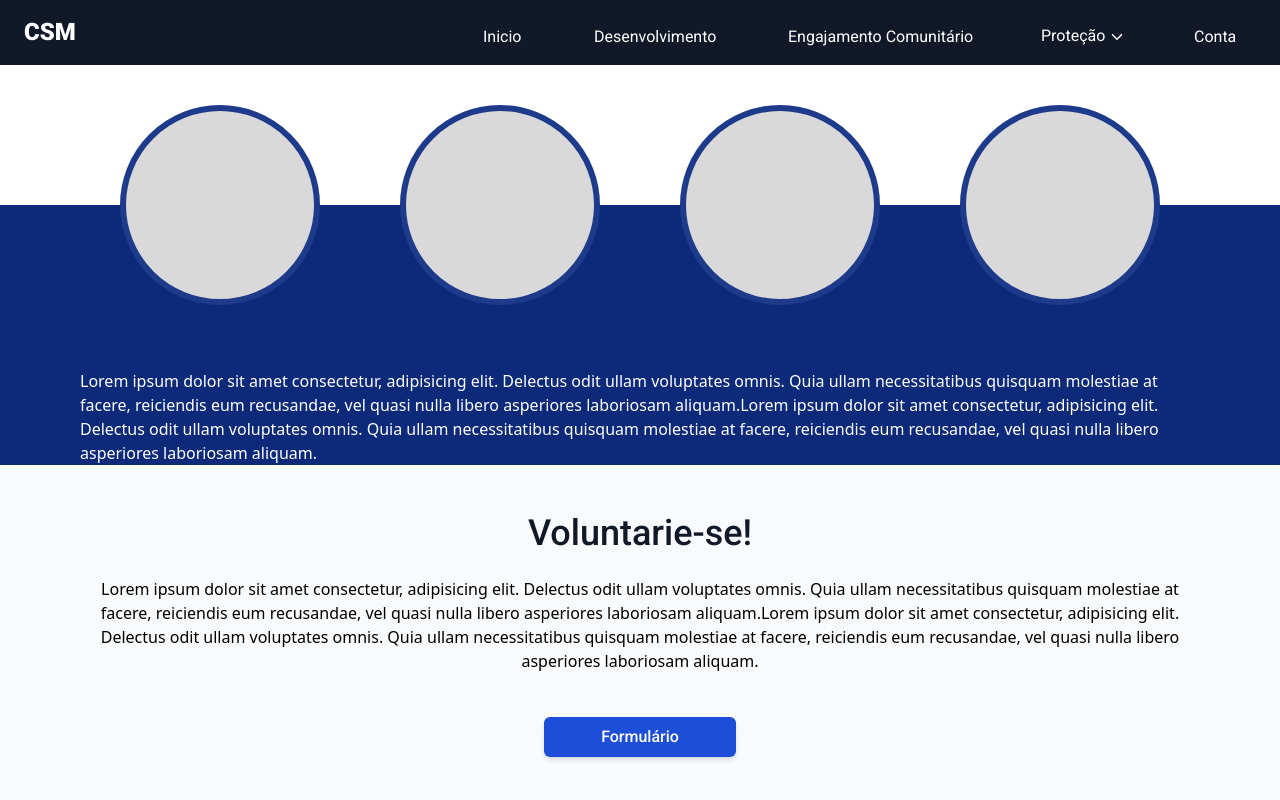
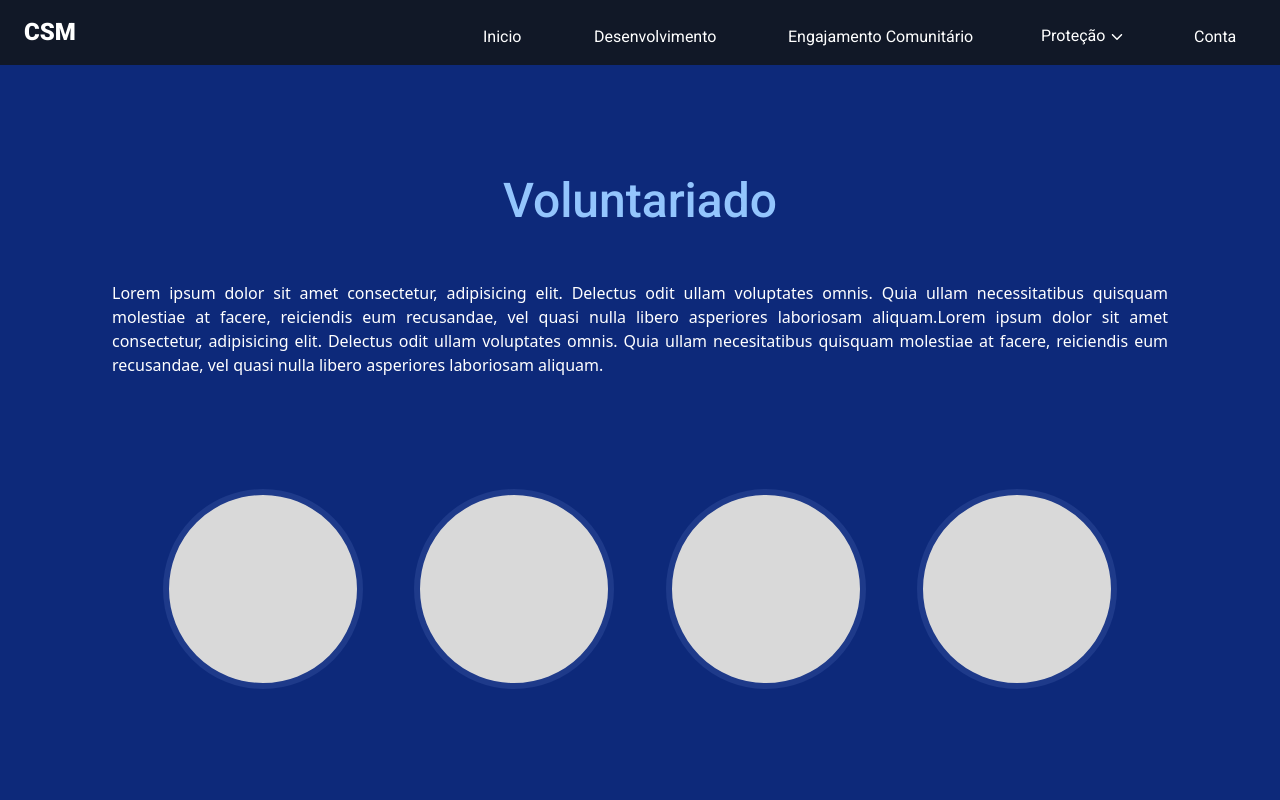
Before and after one commit to Awi-24/CSM_Front-End, a React (Vite) app in the folder front/: page /engajamento in a window 1280 px wide. Shown: the top 800 px of the page. Built offline with nearby package versions, Linux system fonts and the light colour scheme.

Commit message:
Desenvolvimento Engajamento #2

```diff
--- a/front/src/pages/engajamento/Engajamento.tsx
+++ b/front/src/pages/engajamento/Engajamento.tsx
@@ -3,7 +3,21 @@ import BoxCard from "../../components/CardBox";
 function Engajamento() {
   return (
     <div className="  bg-landing w-full ">
-      <div className=" p-10 h-full w-full bg-abrupt-gradient2">
+      <div className=" p-28 h-full w-full bg-abrupt-gradient2">
+        <h1 className="pb-14 font-roboto font-medium text-blue-300 text-4xl md:text-5xl md:text-center">
+          Voluntariado
+        </h1>
+
+        <div className=" font-robot font-medium text-justify pb-28  text-white">
+          {" "}
+          Lorem ipsum dolor sit amet consectetur, adipisicing elit. Delectus
+          odit ullam voluptates omnis. Quia ullam necessitatibus quisquam
+          molestiae at facere, reiciendis eum recusandae, vel quasi nulla libero
+          asperiores laboriosam aliquam.Lorem ipsum dolor sit amet consectetur,
+          adipisicing elit. Delectus odit ullam voluptates omnis. Quia ullam
+          necesitatibus quisquam molestiae at facere, reiciendis eum recusandae,
+          vel quasi nulla libero asperiores laboriosam aliquam.
+        </div>
 
         <div className="  flex flex-row justify-evenly ">
           <div className=" w-[200px] h-[200px] top-[-6px] left-[-6px] bg-[#d9d9d9] rounded-[200px] border-[6px] border-solid border-blue-900" />
@@ -11,10 +25,25 @@ function Engajamento() {
           <div className=" w-[200px] h-[200px] top-[-6px] left-[-6px] bg-[#d9d9d9] rounded-[200px] border-[6px] border-solid border-blue-900" />
           <div className=" w-[200px] h-[200px] top-[-6px] left-[-6px] bg-[#d9d9d9] rounded-[200px] border-[6px] border-solid border-blue-900" />
         </div>
-
       </div>
 
-      <div className=" font-robot font-medium pt-6 mx-20 text-white">
+      <div className=" font-robot font-medium text-justify pb-10 mx-28 text-white">
+        {" "}
+        Lorem ipsum dolor sit amet consectetur, adipisicing elit. Delectus odit
+        ullam voluptates omnis. Quia ullam necessitatibus quisquam molestiae at
+        facere, reiciendis eum recusandae, vel quasi nulla libero asperiores
+        laboriosam aliquam.Lorem ipsum dolor sit amet consectetur, adipisicing
+        elit. Delectus odit ullam voluptates omnis. Quia ullam necessitatibus
+        quisquam molestiae at facere, reiciendis eum recusandae, vel quasi nulla
+        libero asperiores laboriosam aliquam.
+      </div>
+
+      <div className="bg-slate-50 text-center">
+        <p className="font-roboto text-center text-4xl  font-medium text-gray-900 pt-16">
+          Voluntarie-se!
+        </p>
+
+        <div className=" font-robot font-medium text-justify pt-8 mx-28">
           {" "}
           Lorem ipsum dolor sit amet consectetur, adipisicing elit. Delectus
           odit ullam voluptates omnis. Quia ullam necessitatibus quisquam
@@ -25,23 +54,7 @@ function Engajamento() {
           recusandae, vel quasi nulla libero asperiores laboriosam aliquam.
         </div>
 
-      <div className="bg-slate-50 text-center ">
-        <p className="font-roboto text-center text-4xl  font-medium text-gray-900 pt-12">
-          Voluntarie-se!
-        </p>
-
-        <div className=" font-robot font-medium pt-6 mx-20">
-          {" "}
-          Lorem ipsum dolor sit amet consectetur, adipisicing elit. Delectus
-          odit ullam voluptates omnis. Quia ullam necessitatibus quisquam
-          molestiae at facere, reiciendis eum recusandae, vel quasi nulla libero
-          asperiores laboriosam aliquam.Lorem ipsum dolor sit amet consectetur,
-          adipisicing elit. Delectus odit ullam voluptates omnis. Quia ullam
-          necessitatibus quisquam molestiae at facere, reiciendis eum
-          recusandae, vel quasi nulla libero asperiores laboriosam aliquam.
-        </div>
-
-        <button className="w-48 bg-blue-700 text-white my-11 hover:bg-blue-500 font-roboto font-medium py-2 px-6 rounded-md shadow-md focus:outline-none">
+        <button className="w-48 bg-blue-700 text-white my-16 hover:bg-blue-500 font-roboto font-medium py-2 px-6 rounded-md shadow-md focus:outline-none">
           <span className="">Formulário</span>
         </button>
       </div>
--- a/front/tailwind.config.js
+++ b/front/tailwind.config.js
@@ -20,10 +20,11 @@ export default {
       },
       backgroundImage: {
         'abrupt-gradient': 'linear-gradient(to bottom, #0D297A 50%, white 50%)',
-        'abrupt-gradient2': 'linear-gradient(to bottom, white 50%, #0D297A 50%)',
+        'abrupt-gradient2': 'linear-gradient(to bottom, , #0D297A 50%)',
         'bg-aulas': "url('./image-aulas.png')",
         'pattern': "url('./y-so-serious-white.png')",
         'login': "url('./Login.jpg')",
+
       },
     },
   },
```
Also changed, not shown: front/src/img/fb122203d3828e3f7e9f7c1871551790.jpg (added).
